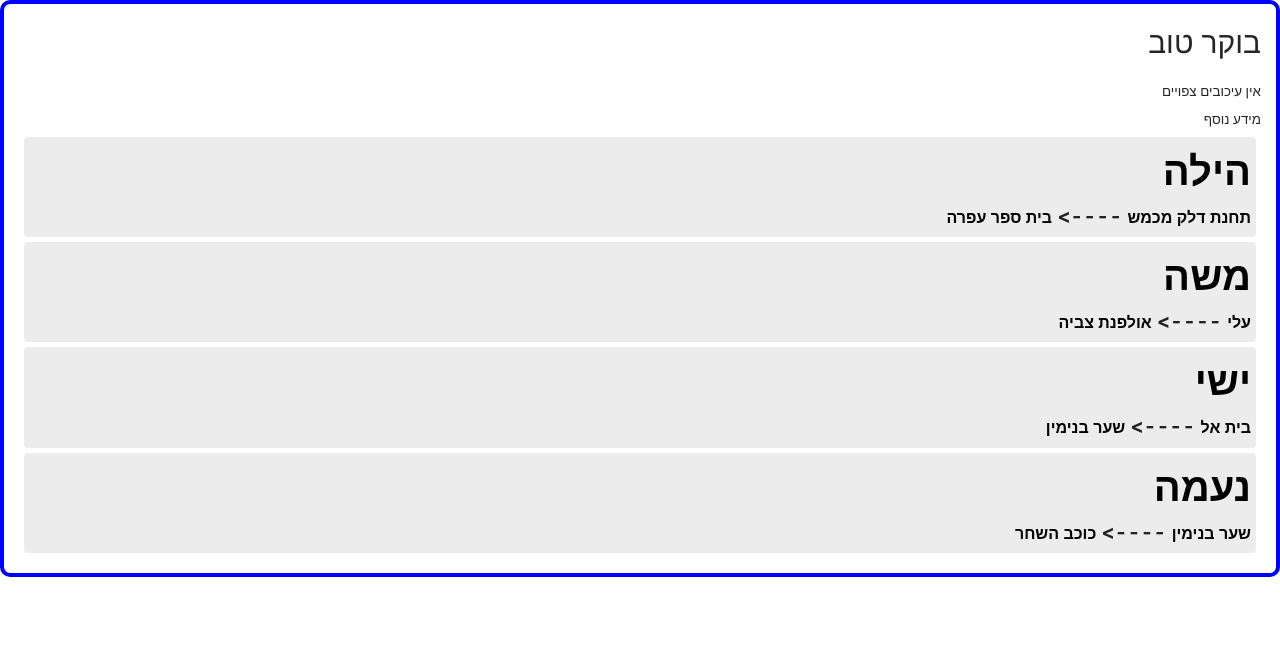
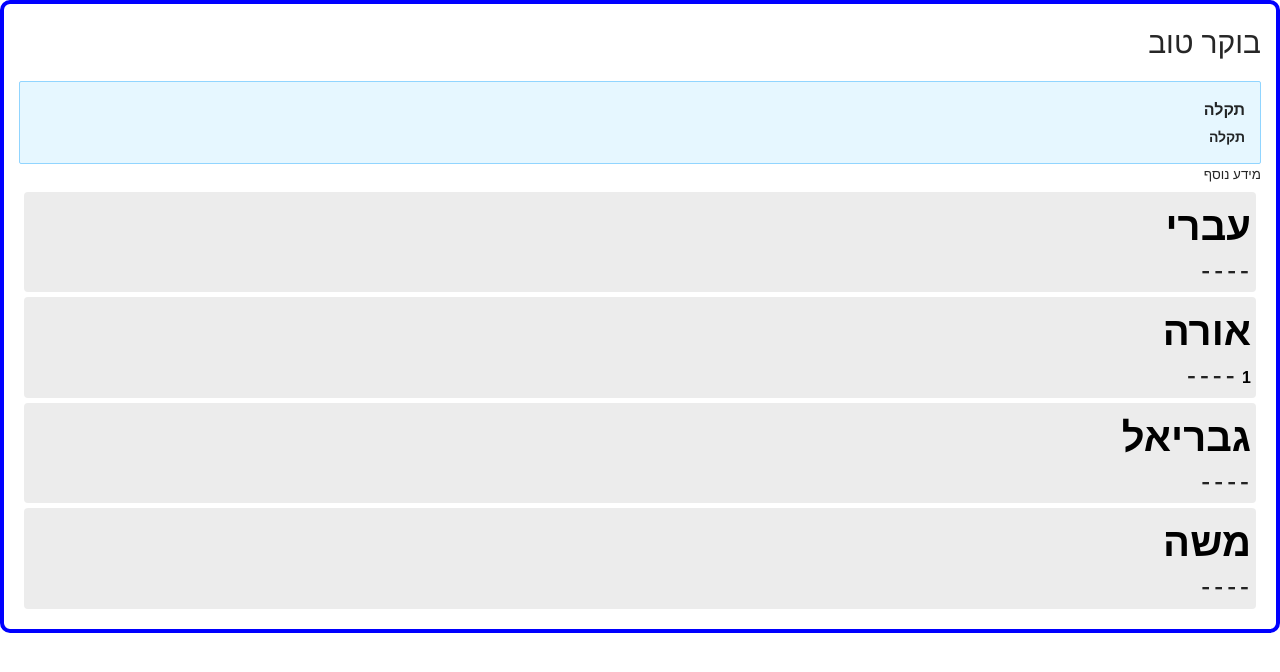
Before and after one commit to natigiat/chalap-client, a React (Create React App) app: page / in a window 1280 px wide. Shown: the top 672 px of the page. Built offline with nearby package versions, Linux system fonts and the light colour scheme; no server answers.

Commit message:
connect to api

```diff
--- a/package.json
+++ b/package.json
@@ -7,6 +7,7 @@
     "@testing-library/react": "^9.3.2",
     "@testing-library/user-event": "^7.1.2",
     "antd": "^4.4.3",
+    "axios": "^0.19.2",
     "react": "^16.13.1",
     "react-dom": "^16.13.1",
     "react-scripts": "3.4.1"
--- a/src/Screen2/Alert/Alert.js
+++ b/src/Screen2/Alert/Alert.js
@@ -1,6 +1,7 @@
 import React from "react";
 import { Alert } from "antd";
 import "./alrts.css";
+
 function Alerts(props) {
   return (
     <div className="alrt1">
--- a/src/Screen2/Children/Children.js
+++ b/src/Screen2/Children/Children.js
@@ -6,11 +6,12 @@ function Children(props) {
   return (
     <div className="children">
       <div className="child">
-        <div className="name">{props.name}</div>
+        <div className="name">{props.firstName}</div>
         <div>
-          <span className="exit"> {props.exit}</span>
-          <span> ----> </span>
+          <span className="exit"> {props.favoriteStaion}</span>
+          <span> ---- </span>
           <span className="school">{props.school}</span>
+
         </div>
       </div>
     </div>
--- a/src/Screen2/Parent/Parent.js
+++ b/src/Screen2/Parent/Parent.js
@@ -1,51 +1,93 @@
 import React, { useState, useEffect } from "react";
 import Alerts from "../Alert/Alert";
 import Children from "..//Children/Children";
+import axios from "axios";
 import "./Parent.css";
+
 function Parent() {
-  const [Api, setapi] = useState([
+   const [children, setChildren] = useState([]);
+   useEffect(() => {
+     axios.get("http://ec2-18-220-138-139.us-east-2.compute.amazonaws.com/student/family/{id}"
+
+     )
+     .then(function (response){
+       console.log(response.data);
+       setChildren(response.data)
+     })
+   }
+   )
+
+ const fakeArry = [
    {
-      key: 1,
-      name: "הילה",
-      exit: "תחנת דלק מכמש",
-      school: "בית ספר עפרה",
+
+     "id": 2,
+     "firstName": "עברי",
+     "favoriteStation": {
+       "id": 1,
+       "name": "בני אדם"
+     },
+     "school": {
+       "StationId": null,
+       "station": null
+     }
    },
    {
-      key: 2,
-      name: "משה",
-      exit: "עלי",
-      school: "אולפנת צביה",
+     "id": 3,
+     "firstName": "אורה",
+     "favoriteStation": {
+       "id": 1,
+       "name": "בני אדם"
+     },
+     "school": {
+       "StationId": 1,
+       "station": 1
+     }
    },
    {
-      key: 3,
-      name: "ישי",
-      exit: "בית אל",
-      school: "שער בנימין",
+     "id": 4,
+     "firstName": "גבריאל",
+     "favoriteStation": {
+       "id": 1,
+       "name": "בני אדם"
+     },
+     "school": {
+       "StationId": null,
+       "station": null
+     }
    },
    {
-      key: 4,
-      name: "נעמה",
-      exit: "שער בנימין",
-      school: "כוכב השחר",
+     "id": 6,
+     "firstName": "משה",
+     "favoriteStation": {
+       "id": 1,
+       "name": "בני אדם"
      },
-  ]);
+     "school": {
+       "StationId": null,
+       "station": null
+     }
+   }
+ ];
+
+
 
   const [alrt, setalert] = useState({
     message: null,
     description: null,
     icon: null,
     type: null,
-    alrt: false,
+    alrt:true,
   });
 
-  useEffect(() => alrttip("error"), []);
+  useEffect(() => alrttip(), []);
+
   const alrttip = () => {
     setalert({
       message: "תקלה",
       description: "תקלה",
       icon: "",
       type: "",
-      alrt: false,
+      alrt: true,
     });
   };
   return (
@@ -60,12 +102,13 @@ function Parent() {
       <div>
         <h6>מידע נוסף</h6>
 
-        {Api.map((child) => (
+        {fakeArry.map((child) => (
           <Children
-            key={child.key}
-            name={child.name}
-            exit={child.exit}
-            school={child.school}
+            key={child.id}
+            firstName={child.firstName}
+            favoriteStation={child.favoriteStation.name}
+            school={child.school.station}
+
           />
         ))}
       </div>
```
Also changed, not shown: 1 other file (tests, documents, lock files or other folders). Lines whose indentation alone changed are shown as unchanged.
